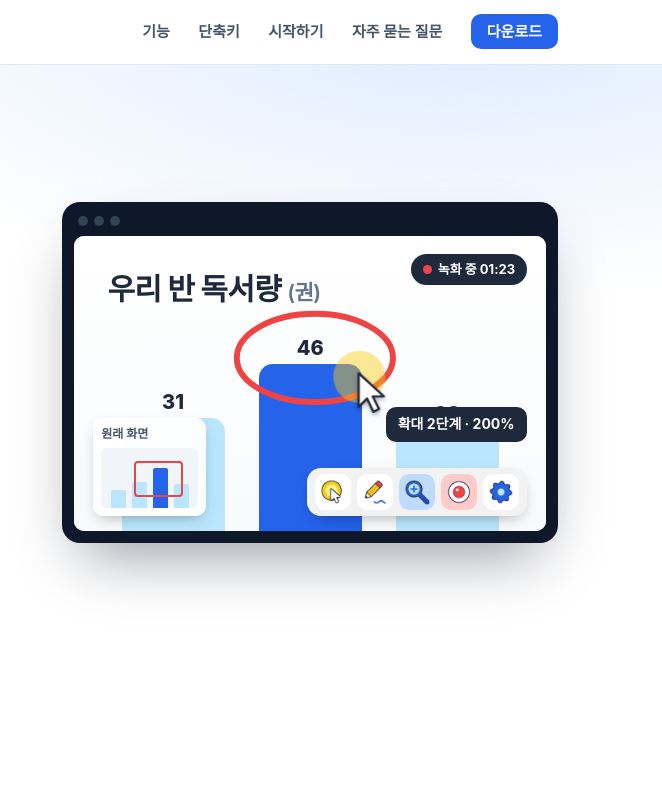
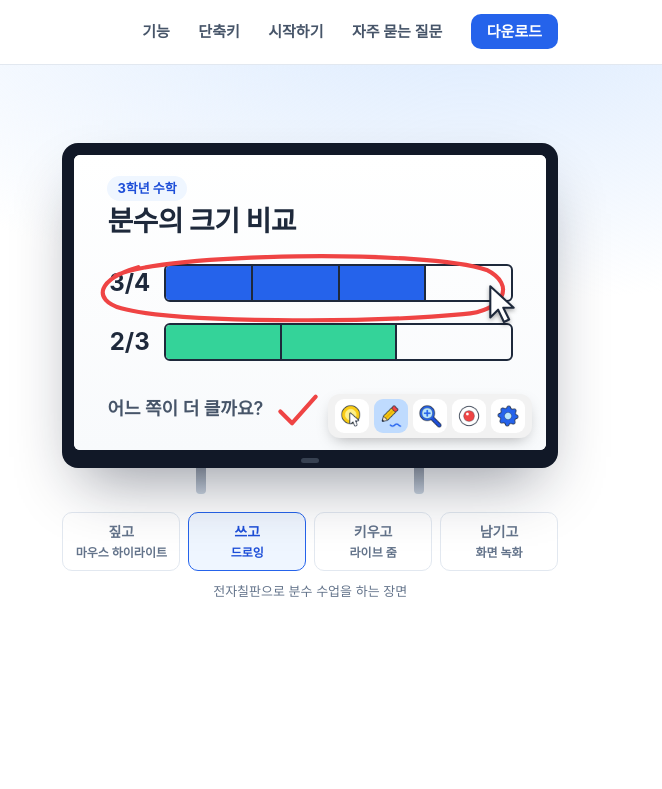
Before and after one commit to codersongpro/mouse, a plain HTML site: page site/index.html in a window 1280 px wide. Shown: the top 789 px of the page, 618-1280 px from the left. Drawn offline with Linux system fonts and the light colour scheme; no server answers; a web font is replaced by a local one.

Commit message:
Show the landing hero as a whiteboard lesson in action
The hero picture now plays a short fractions lesson on an interactive
whiteboard: highlight, draw, live zoom, then record, with step buttons
to jump to each scene. Reduced-motion devices see the last scene.

Co-Authored-By: Claude Opus 5.5 <noreply@anthropic.com>
Claude-Session: https://claude.ai/code/session_01A7oqvKdSjdYe6hdTFPD8rC

```diff
--- a/site/assets/main.js
+++ b/site/assets/main.js
@@ -14,3 +14,36 @@ fetch("https://api.github.com/repos/codersongpro/mouse/releases/latest", { heade
       document.querySelectorAll(".js-version").forEach(s => s.textContent = rel.tag_name);
   })
   .catch(() => {});
+
+// 히어로 그림: 전자칠판 수업 장면을 0→1→2→3 순서로 돌린다 (단계 버튼을 누르면 그 장면부터).
+// 움직임 줄이기를 켠 기기에서는 마지막 장면(녹화까지 다 보이는 상태)에 멈춰 둔다.
+(() => {
+  const board = document.querySelector(".js-demo");
+  if (!board) return;
+  const btns = document.querySelectorAll(".demo-steps [data-go]");
+  const time = board.querySelector(".js-rec-time");
+  const still = window.matchMedia("(prefers-reduced-motion: reduce)").matches;
+  const HOLD = [2600, 2800, 2600, 3200]; // 장면마다 머무는 시간(ms)
+  let step = 0, timer = 0, recTimer = 0, sec = 0;
+
+  function show(n) {
+    step = n;
+    board.dataset.step = String(n);
+    btns.forEach(b => b.setAttribute("aria-pressed", String(Number(b.dataset.go) === n)));
+    clearInterval(recTimer);
+    if (n === 3) {
+      sec = 0;
+      const tick = () => { time.textContent = "녹화 중 00:" + String(sec++).padStart(2, "0"); };
+      tick();
+      if (!still) recTimer = setInterval(tick, 1000);
+    }
+    clearTimeout(timer);
+    if (!still) timer = setTimeout(() => show((step + 1) % 4), HOLD[n]);
+  }
+  btns.forEach(b => b.addEventListener("click", () => show(Number(b.dataset.go))));
+  // 화면 밖에 있을 때는 멈춘다 (배터리·성능)
+  document.addEventListener("visibilitychange", () => {
+    if (document.hidden) { clearTimeout(timer); clearInterval(recTimer); } else show(step);
+  });
+  show(still ? 3 : 0);
+})();
--- a/site/index.html
+++ b/site/index.html
@@ -78,44 +78,73 @@
   .chip b { color: var(--blue); }
   @media (max-width: 920px) { .hero .wrap { grid-template-columns: 1fr; } }
 
-  /* ---------- 화면 미리보기(그림) ---------- */
-  .screen { position: relative; border-radius: 18px; background: #0F172A; padding: 12px; box-shadow: 0 30px 60px -20px rgba(15,23,42,.45); }
-  .screen .bar { display: flex; gap: 6px; padding: 2px 4px 10px; }
-  .screen .bar i { width: 10px; height: 10px; border-radius: 50%; background: #334155; }
-  .slide { position: relative; aspect-ratio: 16/10; border-radius: 10px; overflow: hidden; background: #fff; }
-  .zoom-view { position: absolute; inset: 0; padding: 6% 7% 0; background: linear-gradient(#fff, #F8FAFC); }
-  .zt { font-weight: 800; font-size: clamp(16px, 2.4vw, 30px); letter-spacing: -0.02em; }
-  .zt span { font-weight: 600; color: var(--ink-3); font-size: .7em; }
-  .zbars { position: absolute; left: 10%; right: 10%; bottom: 0; height: 66%; display: flex; align-items: flex-end; gap: 9%; }
-  .zbars span { position: relative; flex: 1; border-radius: 14px 14px 0 0; background: var(--sky); }
-  .zbars span.hi { background: var(--blue); }
-  .zbars i { position: absolute; top: -1.6em; left: 0; right: 0; text-align: center; font-style: normal; font-weight: 800; font-size: clamp(12px, 1.6vw, 20px); color: var(--ink); }
-  .ring { position: absolute; left: 33%; top: 24%; width: 36%; }
-  .cursor { position: absolute; left: 62%; top: 44%; width: clamp(18px, 2.4vw, 28px); filter: drop-shadow(0 2px 2px rgba(0,0,0,.35)); }
-  .hl { position: absolute; left: 57%; top: 37%; width: 11%; aspect-ratio: 1; border-radius: 50%; background: rgba(250, 204, 21, .45); }
-  .recpill { position: absolute; right: 4%; top: 6%; display: inline-flex; align-items: center; gap: 6px; padding: 5px 12px; border-radius: 999px; background: var(--ink); color: #fff; font-weight: 700; font-size: clamp(10px, 1.1vw, 13px); }
+  /* ---------- 히어로 그림: 전자칠판으로 수업하는 장면 ----------
+     main.js가 .board의 data-step을 0→1→2→3으로 돌린다.
+     0 마우스 하이라이트로 짚기 · 1 드로잉으로 쓰기 · 2 라이브 줌으로 키우기 · 3 화면 녹화로 남기기
+     움직임을 줄이도록 설정한 기기에서는 마지막 장면(3)에 멈춰 둔다. */
+  .demo { position: relative; }
+  .board { position: relative; border-radius: 16px; background: #111827; padding: 12px 12px 18px; box-shadow: 0 30px 60px -20px rgba(15,23,42,.45); }
+  .board::after { content: ""; position: absolute; left: 50%; bottom: 5px; width: 18px; height: 5px; margin-left: -9px; border-radius: 3px; background: #374151; } /* 전원 표시 */
+  .stand { display: flex; justify-content: space-between; width: 46%; margin: 0 auto; }
+  .stand i { width: 10px; height: 26px; background: linear-gradient(#9CA3AF, #CBD5E1); border-radius: 0 0 4px 4px; }
+  .slide { position: relative; aspect-ratio: 16/10; border-radius: 6px; overflow: hidden; background: #fff; }
+  .lesson { position: absolute; inset: 0; background: linear-gradient(#fff, #F8FAFC); transform-origin: 50% 48%; transition: transform .9s cubic-bezier(.2,.8,.2,1); }
+  .lesson .tag { position: absolute; left: 7%; top: 7%; padding: 2px 10px; border-radius: 999px; background: var(--sky-l); color: var(--blue-d); font-weight: 700; font-size: clamp(9px, 1.1vw, 13px); }
+  .lesson h4 { position: absolute; left: 7%; top: 15%; font-size: clamp(15px, 2.3vw, 28px); letter-spacing: -0.02em; }
+  .frow { position: absolute; left: 7%; right: 7%; height: 13%; display: flex; align-items: center; gap: 3%; }
+  .frow b { width: 11%; text-align: center; font-size: clamp(13px, 2vw, 24px); }
+  .cells { flex: 1; height: 100%; display: flex; border: 2px solid var(--ink); border-radius: 6px; overflow: hidden; }
+  .cells i { flex: 1; border-right: 2px solid var(--ink); }
+  .cells i:last-child { border-right: 0; }
+  .cells i.f { background: var(--blue); }
+  .cells.g i.f { background: #34D399; }
+  .r1 { top: 37%; } .r2 { top: 57%; }
+  .lesson .q { position: absolute; left: 7%; bottom: 9%; color: var(--ink-2); font-weight: 600; font-size: clamp(11px, 1.5vw, 18px); }
+  .ink { position: absolute; inset: 0; width: 100%; height: 100%; overflow: visible; }
+  .ink path { fill: none; stroke: var(--red); stroke-width: 1.4; stroke-linecap: round; stroke-linejoin: round; stroke-dasharray: 1; stroke-dashoffset: 1; opacity: 0; }
+  .ink path.p2 { transition-delay: .55s; }
+  .hl { position: absolute; width: 13%; aspect-ratio: 1; border-radius: 50%; background: rgba(250,204,21,.42); transform: translate(-50%, -50%) scale(.6); opacity: 0; transition: opacity .3s, transform .3s, left .9s, top .9s; }
+  .cursor { position: absolute; width: clamp(16px, 2.2vw, 26px); filter: drop-shadow(0 2px 2px rgba(0,0,0,.35)); transition: left .9s cubic-bezier(.3,.7,.2,1), top .9s cubic-bezier(.3,.7,.2,1); }
+  .badge { position: absolute; left: 50%; top: 8%; transform: translateX(-50%); padding: 6px 14px; border-radius: 10px; background: var(--ink); color: #fff; font-weight: 700; font-size: clamp(10px, 1.2vw, 14px); white-space: nowrap; opacity: 0; transition: opacity .3s; }
+  .recpill { position: absolute; right: 4%; top: 6%; display: inline-flex; align-items: center; gap: 6px; padding: 5px 12px; border-radius: 999px; background: var(--ink); color: #fff; font-weight: 700; font-size: clamp(10px, 1.1vw, 13px); opacity: 0; transform: translateY(-6px); transition: opacity .3s, transform .3s; }
   .recpill i { width: 9px; height: 9px; border-radius: 50%; background: var(--red); }
-  .widget span.rec { background: #FECACA; }
-  .badge { position: absolute; left: 66%; top: 58%; padding: 6px 12px; border-radius: 10px; background: var(--ink); color: #fff; font-weight: 700; font-size: clamp(11px, 1.2vw, 14px); white-space: nowrap; }
-  .minimap { position: absolute; left: 4%; bottom: 5%; width: 24%; padding: 6px 8px 8px; border-radius: 10px; background: rgba(255,255,255,.95); box-shadow: 0 6px 16px -6px rgba(0,0,0,.35); font-size: clamp(9px, 1vw, 12px); color: var(--ink-2); }
-  .mm { position: relative; margin-top: 4px; aspect-ratio: 16/10; border-radius: 6px; background: #F1F5F9; display: flex; align-items: flex-end; gap: 8%; padding: 0 10%; }
-  .mm span { flex: 1; background: var(--sky); border-radius: 2px 2px 0 0; }
-  .mm span:nth-child(3) { background: var(--blue); }
-  .mm .frame { position: absolute; left: 34%; top: 22%; width: 50%; height: 60%; border: 2px solid var(--red); border-radius: 4px; }
-  .widget { position: absolute; right: 4%; bottom: 5%; display: flex; gap: 6px; padding: 6px 8px; border-radius: 14px; background: #F2F2F2; box-shadow: 0 6px 16px -6px rgba(0,0,0,.35); }
-  .widget span { width: clamp(26px, 3vw, 36px); aspect-ratio: 1; border-radius: 10px; background: #fff; display: grid; place-items: center; }
-  .widget span.on { background: #BFDBFE; }
+  .widget { position: absolute; right: 3%; bottom: 4%; display: flex; gap: 5px; padding: 5px 7px; border-radius: 12px; background: #F2F2F2; box-shadow: 0 6px 16px -6px rgba(0,0,0,.35); }
+  .widget span { width: clamp(22px, 2.8vw, 34px); aspect-ratio: 1; border-radius: 9px; background: #fff; display: grid; place-items: center; transition: background .3s; }
   .widget img { width: 72%; }
+
+  /* 장면별 상태 */
+  .board .cursor { left: 30%; top: 72%; }
+  .board .hl { left: 45%; top: 44%; }
+  .board[data-step="0"] .cursor { left: 45%; top: 44%; }
+  .board[data-step="0"] .hl { opacity: 1; transform: translate(-50%, -50%) scale(1); }
+  .board[data-step="0"] .w-spot,
+  .board[data-step="1"] .w-draw,
+  .board[data-step="2"] .w-zoom, .board[data-step="3"] .w-zoom { background: #BFDBFE; }
+  .board[data-step="3"] .w-rec { background: #FECACA; }
+  .board[data-step="1"] .cursor { left: 88%; top: 44%; }
+  .board:is([data-step="1"],[data-step="2"],[data-step="3"]) .ink path { opacity: 1; stroke-dashoffset: 0; transition: stroke-dashoffset .8s ease-in-out; }
+  .board[data-step="1"] .ink path.p2 { transition-delay: .55s; }
+  .board:is([data-step="2"],[data-step="3"]) .lesson { transform: scale(1.65); }
+  .board:is([data-step="2"],[data-step="3"]) .cursor { left: 60%; top: 40%; }
+  .board[data-step="2"] .badge { opacity: 1; }
+  .board[data-step="3"] .recpill { opacity: 1; transform: none; }
+
+  /* 그림 아래 단계 표시 (눌러서 그 장면으로) */
+  .demo-steps { display: grid; grid-template-columns: repeat(4, 1fr); gap: 8px; margin-top: 18px; padding: 0; list-style: none; }
+  .demo-steps button { width: 100%; padding: 8px 6px; border: 1px solid var(--line); border-radius: 10px; background: #fff; font: inherit; font-size: 14px; font-weight: 700; color: var(--ink-3); cursor: pointer; transition: all .2s; }
+  .demo-steps button small { display: block; font-size: 12px; font-weight: 600; }
+  .demo-steps button[aria-pressed="true"] { border-color: var(--blue); background: var(--sky-l); color: var(--blue-d); }
+  .demo figcaption { margin-top: 10px; text-align: center; color: var(--ink-3); font-size: 13px; }
   @media (prefers-reduced-motion: no-preference) {
-    .cursor, .hl { animation: nudge 3.2s ease-in-out infinite; }
-    @keyframes nudge { 50% { transform: translate(-10px, 6px); } }
-    .recpill i { animation: blink 1.2s steps(2, start) infinite; }
+    .board[data-step="3"] .recpill i { animation: blink 1.2s steps(2, start) infinite; }
     @keyframes blink { to { visibility: hidden; } }
+  }
+  @media (prefers-reduced-motion: reduce) {
+    .lesson, .cursor, .hl, .ink path, .badge, .recpill { transition: none !important; }
   }
   @media (max-width: 560px) {
     .cta .btn { width: 100%; justify-content: center; }
-    .badge { left: auto; right: 3%; top: 60%; }
-    .hl { display: none; }
+    .demo-steps { grid-template-columns: repeat(2, 1fr); }
   }
 
   /* ---------- 이럴 때 씁니다 ---------- */
@@ -223,38 +252,44 @@
         </div>
       </div>
 
-      <!-- 확대 중인 수업 화면 그림 -->
-      <div class="screen" role="img" aria-label="수업 슬라이드를 확대해 보여주는 ClassZoom 화면 예시">
-        <div class="bar"><i></i><i></i><i></i></div>
-        <div class="slide">
-          <!-- 2단계로 확대된 화면: 막대그래프 오른쪽 부분이 화면을 가득 채운다 -->
-          <div class="zoom-view">
-            <p class="zt">우리 반 독서량 <span>(권)</span></p>
-            <div class="zbars">
-              <span style="height:58%"><i>31</i></span>
-              <span class="hi" style="height:86%"><i>46</i></span>
-              <span style="height:52%"><i>28</i></span>
+      <!-- 전자칠판으로 수업하는 장면 (main.js가 장면을 돌린다) -->
+      <figure class="demo">
+        <div class="board js-demo" data-step="0" role="img" aria-label="전자칠판에 띄운 분수 수업 화면을 마우스 하이라이트로 짚고 드로잉으로 표시하고 라이브 줌으로 키운 뒤 화면 녹화로 남기는 장면">
+          <div class="slide">
+            <div class="lesson">
+              <span class="tag">3학년 수학</span>
+              <h4>분수의 크기 비교</h4>
+              <div class="frow r1"><b>3/4</b><span class="cells"><i class="f"></i><i class="f"></i><i class="f"></i><i></i></span></div>
+              <div class="frow r2"><b>2/3</b><span class="cells g"><i class="f"></i><i class="f"></i><i></i></span></div>
+              <p class="q">어느 쪽이 더 클까요?</p>
+              <!-- 드로잉: 3/4 줄에 동그라미, 질문 옆에 체크 -->
+              <svg class="ink" viewBox="0 0 160 100" aria-hidden="true">
+                <path pathLength="1" d="M14 41 C 30 33, 120 32, 140 39 C 150 44, 146 53, 132 54 C 100 57, 34 57, 16 52 C 6 49, 8 42, 22 38"/>
+                <path class="p2" pathLength="1" d="M70 87 l4 4 l8 -9"/>
+              </svg>
             </div>
-            <svg class="ring" viewBox="0 0 200 120" fill="none" aria-hidden="true"><ellipse cx="100" cy="60" rx="92" ry="52" stroke="#EF4444" stroke-width="7" stroke-linecap="round" stroke-dasharray="520 60"/></svg>
             <span class="hl" aria-hidden="true"></span>
             <svg class="cursor" viewBox="0 0 20 30" aria-hidden="true"><path d="M1 1 L1 25 L7 19 L11.5 28.5 L15.5 26.5 L11 17.5 L19 17.5 Z" fill="#fff" stroke="#1E293B" stroke-width="1.6" stroke-linejoin="round"/></svg>
             <span class="badge">확대 2단계 · 200%</span>
-            <span class="recpill"><i></i>녹화 중 01:23</span>
-          </div>
-          <!-- 원래 화면에서 어디를 키웠는지 -->
-          <div class="minimap" aria-hidden="true">
-            <b>원래 화면</b>
-            <div class="mm"><span style="height:30%"></span><span style="height:44%"></span><span style="height:66%"></span><span style="height:40%"></span><i class="frame"></i></div>
-          </div>
-          <div class="widget" aria-hidden="true">
-            <span><img src="/assets/spotlight.png" alt=""></span>
-            <span><img src="/assets/draw.png" alt=""></span>
-            <span class="on"><img src="/assets/zoom.png" alt=""></span>
-            <span class="rec"><img src="/assets/record.png" alt=""></span>
-            <span><img src="/assets/settings.png" alt=""></span>
+            <span class="recpill"><i></i><span class="js-rec-time">녹화 중 00:00</span></span>
+            <div class="widget" aria-hidden="true">
+              <span class="w-spot"><img src="/assets/spotlight.png" alt=""></span>
+              <span class="w-draw"><img src="/assets/draw.png" alt=""></span>
+              <span class="w-zoom"><img src="/assets/zoom.png" alt=""></span>
+              <span class="w-rec"><img src="/assets/record.png" alt=""></span>
+              <span><img src="/assets/settings.png" alt=""></span>
+            </div>
           </div>
         </div>
-      </div>
+        <div class="stand" aria-hidden="true"><i></i><i></i></div>
+        <ol class="demo-steps">
+          <li><button type="button" data-go="0" aria-pressed="true">짚고<small>마우스 하이라이트</small></button></li>
+          <li><button type="button" data-go="1" aria-pressed="false">쓰고<small>드로잉</small></button></li>
+          <li><button type="button" data-go="2" aria-pressed="false">키우고<small>라이브 줌</small></button></li>
+          <li><button type="button" data-go="3" aria-pressed="false">남기고<small>화면 녹화</small></button></li>
+        </ol>
+        <figcaption>전자칠판으로 분수 수업을 하는 장면</figcaption>
+      </figure>
     </div>
   </section>
 
```
